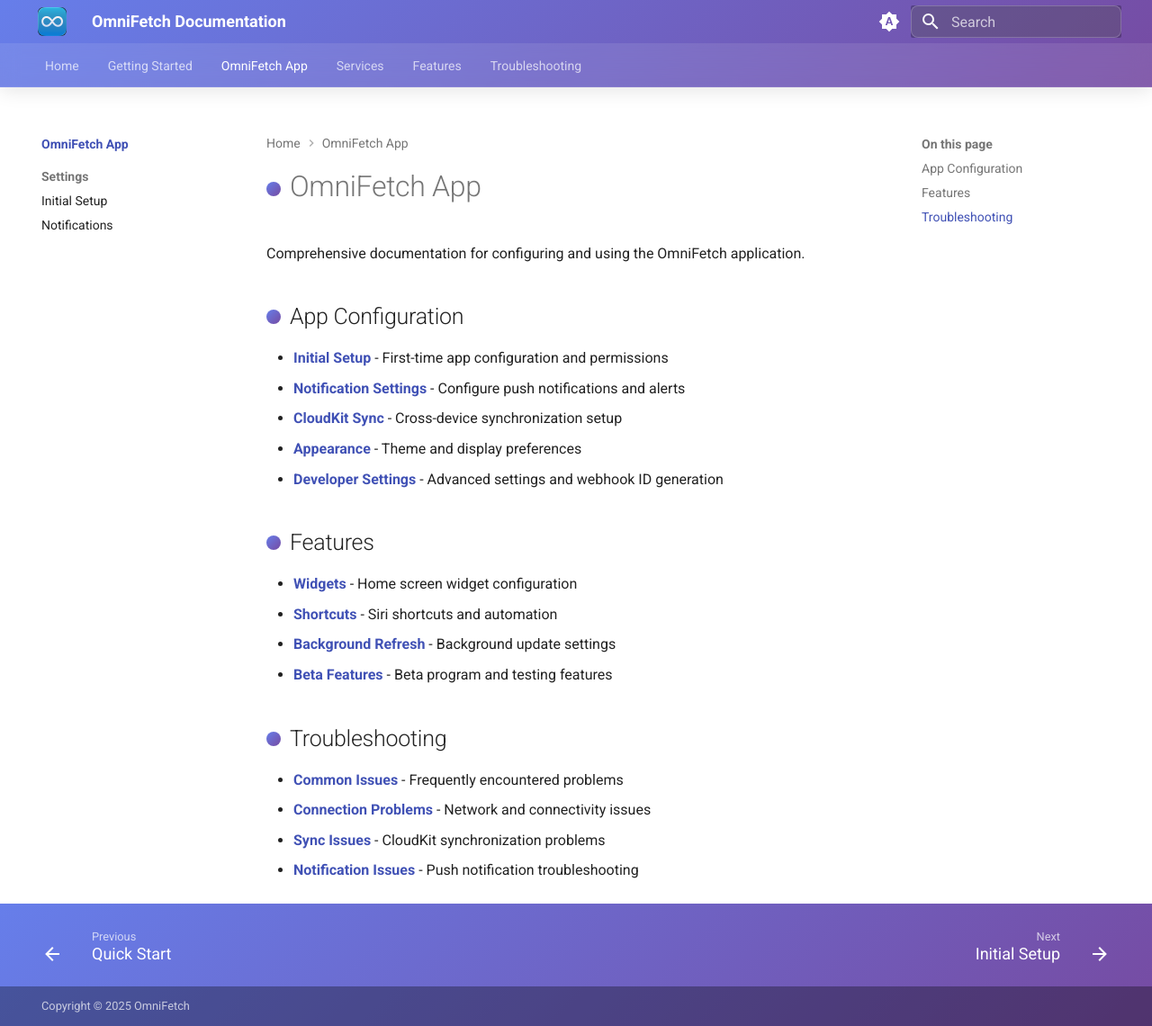
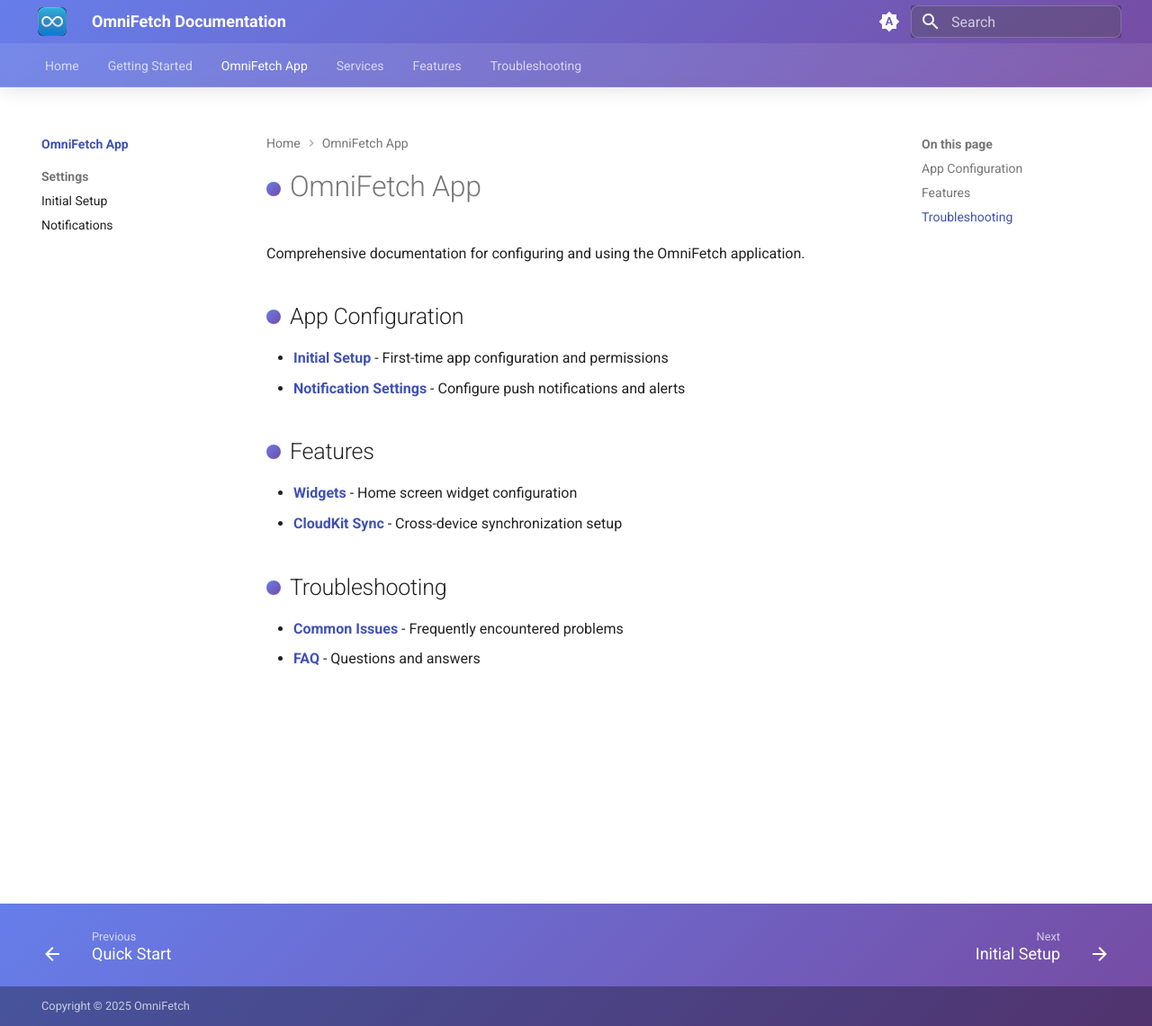
Before and after one commit to noodlemctwoodle/OmniFetch-Wiki, an MkDocs documentation site: the page built from docs/app/index.md, in a window 1280 px wide and 1140 px high. Shown: the whole window at 90% size. Built offline with MkDocs 1.6.1 and Material for MkDocs 9.7.7, drawn with Linux system fonts in a browser that asks for light colours.

Commit message:
fix: resolve remaining broken links causing build warnings
- Fixed app/index.md to point to existing files in correct relative paths
- Updated app/settings/initial-setup.md widget and CloudKit sync links
- Removed remaining broken feature links from service setup files
- Cleaned up duplicate content and formatting issues

This should resolve the remaining MkDocs build warnings.

```diff
--- a/docs/app/index.md
+++ b/docs/app/index.md
@@ -6,20 +6,13 @@
 
 - **[Initial Setup](settings/initial-setup.md)** - First-time app configuration and permissions
 - **[Notification Settings](settings/notifications.md)** - Configure push notifications and alerts
-- **[CloudKit Sync](settings/cloudkit-sync.md)** - Cross-device synchronization setup
-- **[Appearance](settings/appearance.md)** - Theme and display preferences
-- **[Developer Settings](settings/developer.md)** - Advanced settings and webhook ID generation
 
 ## Features
 
-- **[Widgets](features/widgets.md)** - Home screen widget configuration
-- **[Shortcuts](features/shortcuts.md)** - Siri shortcuts and automation
-- **[Background Refresh](features/background-refresh.md)** - Background update settings
-- **[Beta Features](features/beta.md)** - Beta program and testing features
+- **[Widgets](../features/widgets.md)** - Home screen widget configuration
+- **[CloudKit Sync](../features/cloudkit-sync.md)** - Cross-device synchronization setup
 
 ## Troubleshooting
 
-- **[Common Issues](troubleshooting/common-issues.md)** - Frequently encountered problems
-- **[Connection Problems](troubleshooting/connection.md)** - Network and connectivity issues
-- **[Sync Issues](troubleshooting/sync.md)** - CloudKit synchronization problems
-- **[Notification Issues](troubleshooting/notifications.md)** - Push notification troubleshooting
+- **[Common Issues](../troubleshooting/common-issues.md)** - Frequently encountered problems
+- **[FAQ](../troubleshooting/faq.md)** - Questions and answers
```
Also changed, not shown: docs/app/settings/initial-setup.md (+2 -2 lines).
